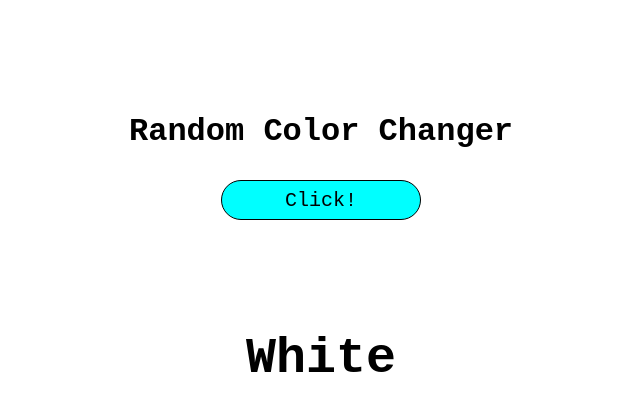
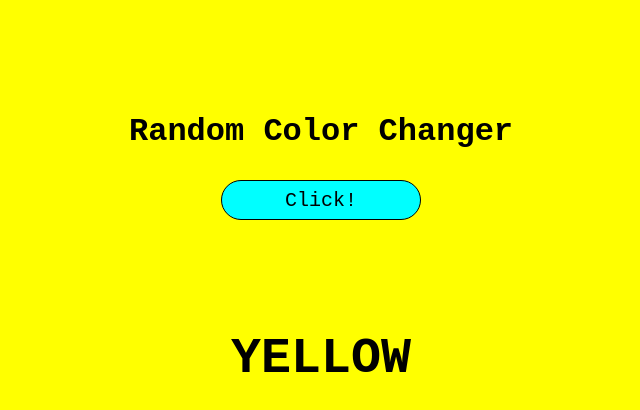
Before and after one commit to bodzio0019/Random-Color-Changer, a plain HTML site: page index.html in a window 1280 px wide. Both pictures are taken after a click on the button "Click!". Shown: the whole page, without its empty margins (319-959 px from the left). Drawn offline with Linux system fonts and the light colour scheme.

Commit message:
Dodano główną część kodu w JS

```diff
--- a/main.css
+++ b/main.css
@@ -3,6 +3,9 @@
     margin: 0;
     padding: 0;
     font-family: 'Courier New', Courier, monospace;
+}
+body {
+    background-color: white;
 }
 main {
     min-height: 500px;
--- a/script.js
+++ b/script.js
@@ -1 +1,9 @@
-console.log("Hello");
+const colors = ["white", "blue", "green", "yellow", "gold", "gray"];
+const but = document.querySelector("button");
+
+function change() {
+    let changed = document.body.style.backgroundColor = colors[Math.floor(Math.random() * colors.length)];
+    document.querySelector(".color").innerHTML = changed.toUpperCase();
+};
+
+but.addEventListener("click", change);
```
